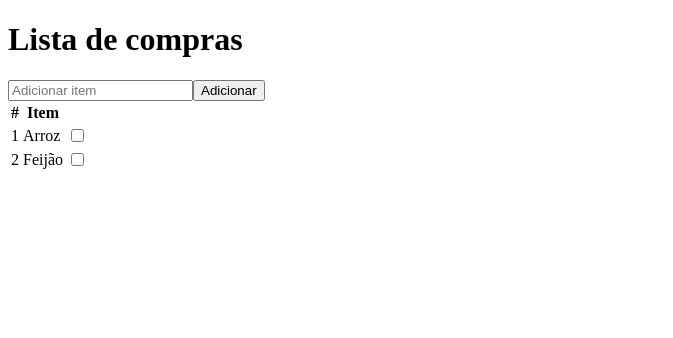
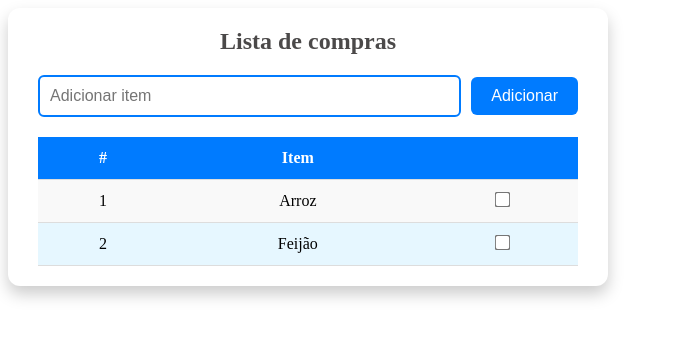
Before and after one commit to anamsilva1981/lista-de-compras, an Angular app: page / in a window 1280 px wide. Shown: the top 338 px of the page, without its empty margins (0-673 px from the left). Built offline with nearby package versions, Linux system fonts and the light colour scheme.

Commit message:
[feature] adiciona estilos para o componente de lista de compras

```diff
--- a/src/app/lista-compras/lista-compras.component.scss
+++ b/src/app/lista-compras/lista-compras.component.scss
@@ -0,0 +1,91 @@
+*{
+    margin: 0;
+    padding: auto;
+    box-sizing: border-box;
+}
+
+.container{ //Seleciona o container principal
+    background-color: #fff;
+    border-radius: 12px;
+    box-shadow: 0 8px 16px #ccc;
+    padding: 20px 30px;
+    text-align: center;
+    width: 90%;
+    max-width: 600px;
+}
+
+h1{ //Seleciona o título principal
+    font-size: 24px;
+    margin-bottom: 20px;
+    color: #4b4949;
+}
+
+.add-item-form{ //Seleciona o formulário de adicionar item
+    display: flex;
+    justify-content: center;
+    align-items: center;
+    gap: 10px;
+    margin-bottom: 20px;
+}
+
+input{ //Seleciona o input
+    flex: 1;
+    padding: 10px;
+    border: 2px solid #007bff;
+    border-radius: 6px;
+    font-size: 16px;
+}
+
+input:focus{ //Seleciona o input quando está em foco
+    outline: none;
+    border-color: #0056b3;
+}
+
+button{ //Seleciona o botão
+    padding: 10px 20px;
+    border: none;
+    border-radius: 6px;
+    background-color: #007bff;
+    color: #fff;
+    font-size: 16px;
+    cursor: pointer;
+    transition: background-color 0.3s;
+}
+
+button:hover{ //Efeito de hover no botão
+    background-color: #0056b3;
+}
+
+table{  //Seleciona a tabela
+    width: 100%;
+    border-collapse: collapse;
+    margin-top: 10px;
+}
+
+thead{  //Seleciona o cabeçalho da tabela
+    background-color: #007bff;
+    color: #fff;
+}
+
+th{
+    background-color: #007bff;
+}
+
+td, th{ //Seleciona todas as células da tabela
+    padding: 12px;
+    text-align: center;
+    border-bottom: 1px solid #ddd;
+}
+
+tr:nth-child(odd){ //Seleciona linhas ímpares
+    background-color: #f9f9f9;
+}
+
+    tr:nth-child(even){ //Seleciona linhas pares
+    background-color: #e6f7ff;
+}
+
+input[type="checkbox"]{ //Seleciona o checkbox
+    transform: scale(1.2);
+    cursor: pointer;
+}
```
